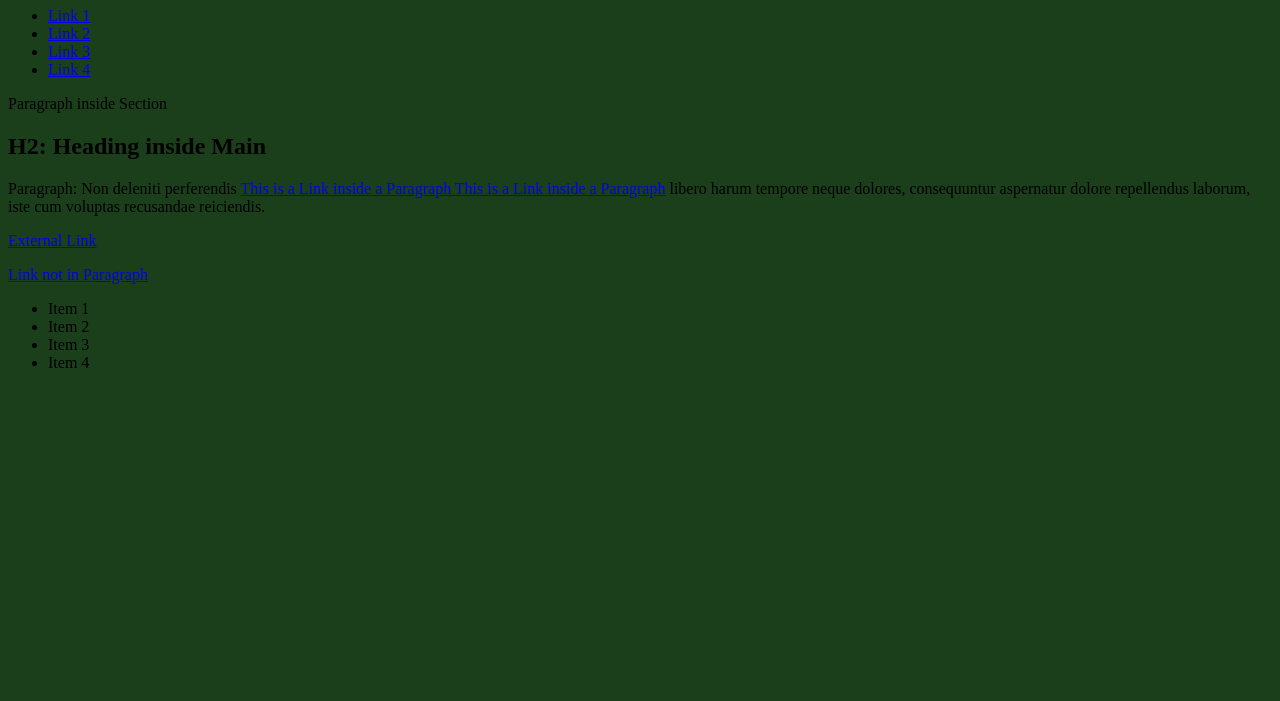
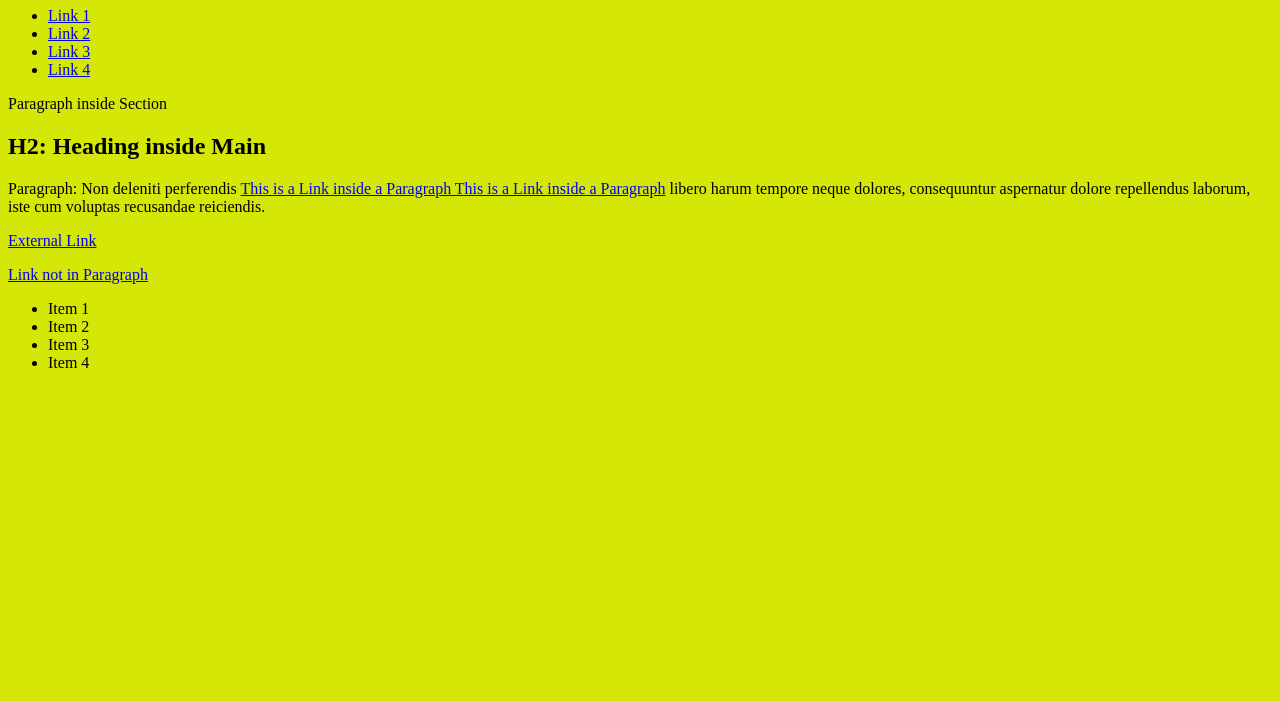
Before and after one commit to BenSkooma/cssframe, a plain HTML site: page index.html in a window 1280 px wide. Shown: the part 99-800 px from the top of the page. Drawn offline with Linux system fonts and the light colour scheme.

Commit message:
Update base.css

```diff
--- a/assets/css/base.css
+++ b/assets/css/base.css
@@ -10,28 +10,10 @@
 /* Reset
 /*----------------------------------------------*/
 
-body {
-  background: gray;
+/* body {
+  background: rgb(177, 13, 166);
+} */
+
+:where(body) {
+  background-color: rgb(212, 231, 6);
 }
-
-@supports not selector(where) {
-  /* *:not(html):not(iframe):not(canvas):not(img):not(svg):not(video) {
-    all: unset;
-    display: revert;
-  } */
-
-  body {
-    background: red !important;
-  }
-}
-
-@supports selector(where) {
-  /* *:where(:not(html, iframe, canvas, img, svg, video):not(svg *, symbol *)) {
-    all: unset;
-    display: revert;
-  } */
-
-  :where(body) {
-    background-color: rgb(26, 63, 26) !important;
-  }
-}
```
